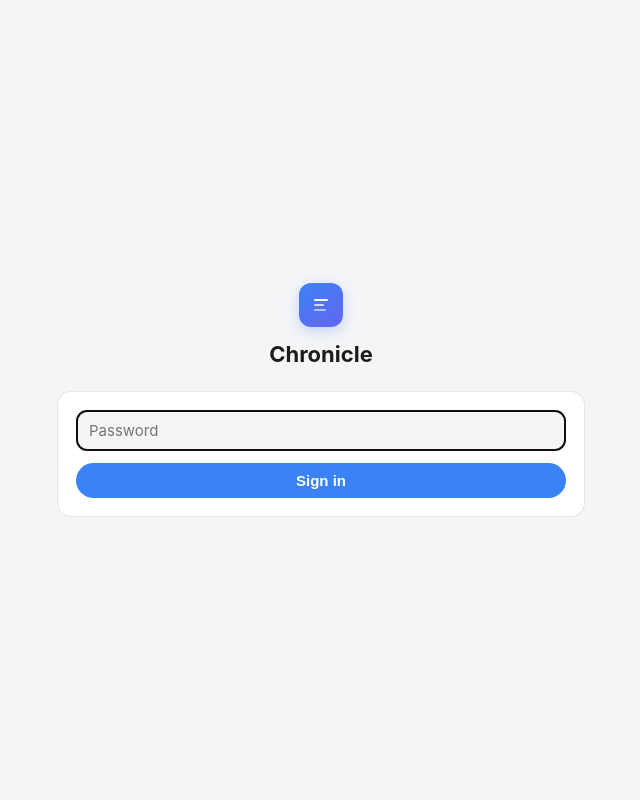
After one commit to markmace/chronicle, a FastAPI app: template templates/login.html in a window 1280 px wide. The commit adds this page. Shown: the whole page, without its empty margins (319-959 px from the left). Run offline with FastAPI, Linux system fonts and the light colour scheme; the template is opened without the code that fills it, so the values that code supplies are empty; parts of the project's set-up code (start-up, migrations or seed data) failed here and were passed over.

Commit message:
Add password-gated login with a persistent session cookie
Visiting the bare domain now shows a password prompt (VIEW_PASSWORD); on
success it sets a long-lived (~400 day), HttpOnly, Secure, SameSite=lax
cookie and redirects into /view/<MCP_TOKEN>, so the bookmark can just be
the plain domain instead of the long token URL. The cookie is a
deterministic HMAC over VIEW_PASSWORD (auth.session_token) rather than a
server-side session store, so changing the password invalidates every
existing cookie automatically.

The old /view/<MCP_TOKEN> URL keeps working unchanged (checked via
_require_view_access: valid token OR valid cookie). The JSON API and MCP
endpoints are untouched -- still pure token auth, no cookie shortcut,
since those are for programmatic clients rather than a browser session.

```diff
--- a/main.py
+++ b/main.py
@@ -15,10 +15,13 @@ from pydantic import BaseModel
 
 import items_service
 import models
-from auth import safe_equal
+from auth import safe_equal, session_token
 from mcp_server import mcp
 
 MCP_TOKEN = os.environ["MCP_TOKEN"]
+VIEW_PASSWORD = os.environ["VIEW_PASSWORD"]
+SESSION_COOKIE = "chronicle_session"
+SESSION_MAX_AGE = 60 * 60 * 24 * 400  # ~400 days — Chrome's cookie Max-Age cap
 
 templates = Jinja2Templates(directory=str(Path(__file__).parent / "templates"))
 
@@ -108,8 +111,56 @@ async def healthz():
 
 
 def _require_token(token: str) -> None:
+    """Pure token auth, no cookie shortcut — used by the JSON API and MCP, which
+    are meant for programmatic clients, not a browser session."""
     if not safe_equal(token, MCP_TOKEN):
         raise HTTPException(status_code=401, detail="Unauthorized")
+
+
+def _has_valid_session(request: Request) -> bool:
+    cookie = request.cookies.get(SESSION_COOKIE, "")
+    return safe_equal(cookie, session_token(VIEW_PASSWORD))
+
+
+def _require_view_access(request: Request, token: str) -> None:
+    """Valid via either the URL path token (old bookmarks, MCP-adjacent links) or
+    a logged-in session cookie (the friendly bare-domain + password flow)."""
+    if safe_equal(token, MCP_TOKEN) or _has_valid_session(request):
+        return
+    raise HTTPException(status_code=401, detail="Unauthorized")
+
+
+@app.get("/")
+async def root(request: Request):
+    if _has_valid_session(request):
+        return RedirectResponse(f"/view/{MCP_TOKEN}", status_code=302)
+    return RedirectResponse("/login", status_code=302)
+
+
+@app.get("/login", response_class=HTMLResponse)
+async def login_form(request: Request, error: str | None = None):
+    if _has_valid_session(request):
+        return RedirectResponse(f"/view/{MCP_TOKEN}", status_code=302)
+    return templates.TemplateResponse(request, "login.html", {"error": error})
+
+
+@app.post("/login")
+async def login_submit(password: str = Form(...)):
+    if not safe_equal(password, VIEW_PASSWORD):
+        return RedirectResponse("/login?error=Wrong+password", status_code=303)
+    response = RedirectResponse(f"/view/{MCP_TOKEN}", status_code=303)
+    response.set_cookie(
+        SESSION_COOKIE, session_token(VIEW_PASSWORD),
+        max_age=SESSION_MAX_AGE, httponly=True, secure=True, samesite="lax",
+    )
+    return response
+
+
+@app.post("/logout")
+async def logout():
+    response = RedirectResponse("/login", status_code=303)
+    response.delete_cookie(SESSION_COOKIE)
+    return response
 
 
 # ---------------------------------------------------------------------------
@@ -147,9 +198,9 @@ def _local_to_utc_iso(value: str, tz_offset_minutes: int) -> str | None:
 @app.get("/view/{token}", response_class=HTMLResponse)
 async def view_items(request: Request, token: str, error: str | None = None):
     """Mobile-first view of all items, with a quick-add form and per-item
-    complete/uncomplete/delete/edit actions. Same trust boundary as /mcp — the URL
-    path token — so there's no separate credential to manage."""
-    _require_token(token)
+    complete/uncomplete/delete/edit actions. Reachable either via the URL path
+    token or a logged-in session cookie (see /login)."""
+    _require_view_access(request, token)
 
     items = await items_service.list_items(include_completed=True)
 
@@ -179,6 +230,7 @@ async def view_items(request: Request, token: str, error: str | None = None):
 
 @app.post("/view/{token}/create")
 async def create_item_form(
+    request: Request,
     token: str,
     title: str = Form(...),
     content: str = Form(""),
@@ -187,7 +239,7 @@ async def create_item_form(
     end: str = Form(""),
     tz_offset_minutes: int = Form(0),
 ):
-    _require_token(token)
+    _require_view_access(request, token)
     try:
         await items_service.create(
             title,
@@ -203,7 +255,7 @@ async def create_item_form(
 
 @app.get("/view/{token}/{item_id}/edit", response_class=HTMLResponse)
 async def edit_item_form(request: Request, token: str, item_id: str):
-    _require_token(token)
+    _require_view_access(request, token)
     try:
         item = await items_service.get(item_id)
     except models.ItemNotFoundError as e:
@@ -215,6 +267,7 @@ async def edit_item_form(request: Request, token: str, item_id: str):
 
 @app.post("/view/{token}/{item_id}/edit")
 async def update_item_form(
+    request: Request,
     token: str,
     item_id: str,
     title: str = Form(...),
@@ -224,7 +277,7 @@ async def update_item_form(
     end: str = Form(""),
     tz_offset_minutes: int = Form(0),
 ):
-    _require_token(token)
+    _require_view_access(request, token)
     new_start = _local_to_utc_iso(start, tz_offset_minutes)
     new_end = _local_to_utc_iso(end, tz_offset_minutes)
     try:
@@ -248,8 +301,8 @@ async def update_item_form(
 
 
 @app.post("/view/{token}/{item_id}/complete")
-async def complete_item_form(token: str, item_id: str):
-    _require_token(token)
+async def complete_item_form(request: Request, token: str, item_id: str):
+    _require_view_access(request, token)
     try:
         await items_service.complete(item_id)
     except models.ItemNotFoundError:
@@ -258,8 +311,8 @@ async def complete_item_form(token: str, item_id: str):
 
 
 @app.post("/view/{token}/{item_id}/uncomplete")
-async def uncomplete_item_form(token: str, item_id: str):
-    _require_token(token)
+async def uncomplete_item_form(request: Request, token: str, item_id: str):
+    _require_view_access(request, token)
     try:
         await items_service.uncomplete(item_id)
     except models.ItemNotFoundError:
@@ -268,8 +321,8 @@ async def uncomplete_item_form(token: str, item_id: str):
 
 
 @app.post("/view/{token}/{item_id}/delete")
-async def delete_item_form(token: str, item_id: str):
-    _require_token(token)
+async def delete_item_form(request: Request, token: str, item_id: str):
+    _require_view_access(request, token)
     try:
         await items_service.delete(item_id)
     except models.ItemNotFoundError:
--- a/templates/items.html
+++ b/templates/items.html
@@ -156,6 +156,7 @@
       Chronicle <span class="version-badge" title="Early preview">α</span>
     </div>
     <p class="footer-copy">&copy; 2026 <a href="https://www.markmace.com">Mark Mace</a></p>
+    <form method="post" action="/logout"><button type="submit" class="footer-copy" style="background:none;border:none;text-decoration:underline;cursor:pointer;padding:0;">Log out</button></form>
   </footer>
 
   <script>
--- /dev/null
+++ b/templates/login.html
@@ -0,0 +1,51 @@
+<!doctype html>
+<html lang="en">
+<head>
+<meta charset="utf-8">
+<meta name="viewport" content="width=device-width, initial-scale=1, viewport-fit=cover">
+<meta name="apple-mobile-web-app-capable" content="yes">
+<meta name="theme-color" content="#0b0b0f" media="(prefers-color-scheme: dark)">
+<meta name="theme-color" content="#f5f5f7" media="(prefers-color-scheme: light)">
+<title>Chronicle</title>
+<link rel="stylesheet" href="/static/style.css">
+<style>
+  body { display: flex; align-items: center; min-height: 100vh; padding-top: 0; padding-bottom: 0; }
+  .login-card { width: 100%; }
+  .login-header {
+    display: flex;
+    flex-direction: column;
+    align-items: center;
+    gap: 14px;
+    margin-bottom: 24px;
+  }
+  .login-header h1 { font-size: 22px; font-weight: 700; margin: 0; }
+  form.login-form {
+    padding: 18px;
+    display: flex;
+    flex-direction: column;
+    gap: 12px;
+  }
+</style>
+</head>
+<body>
+  <div class="login-card">
+    <div class="login-header">
+      <div class="header-mark" aria-hidden="true">
+        <svg width="22" height="22" viewBox="0 0 22 22" fill="none" xmlns="http://www.w3.org/2000/svg">
+          <rect x="4" y="5" width="14" height="2" rx="1" fill="white" fill-opacity="0.95"/>
+          <rect x="4" y="10" width="10" height="2" rx="1" fill="white" fill-opacity="0.75"/>
+          <rect x="4" y="15" width="12" height="2" rx="1" fill="white" fill-opacity="0.55"/>
+        </svg>
+      </div>
+      <h1>Chronicle</h1>
+    </div>
+
+    {% if error %}<div class="error-banner">{{ error }}</div>{% endif %}
+
+    <form class="login-form card-list" method="post" action="/login">
+      <input type="password" name="password" placeholder="Password" required autofocus class="field" autocomplete="current-password">
+      <button type="submit" class="save-btn" style="align-self: stretch;">Sign in</button>
+    </form>
+  </div>
+</body>
+</html>
```
Also changed, not shown: auth.py (+8 -0 lines), README.md, 1 other file.
